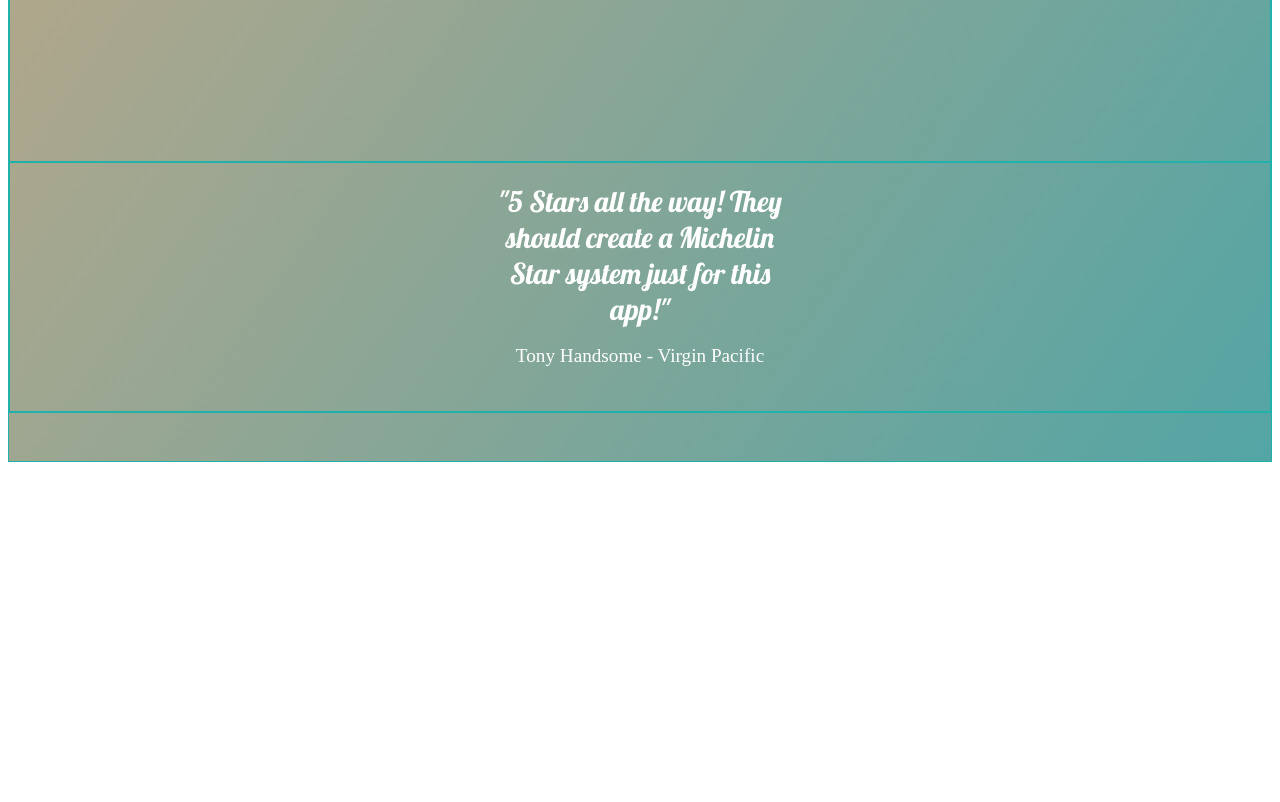
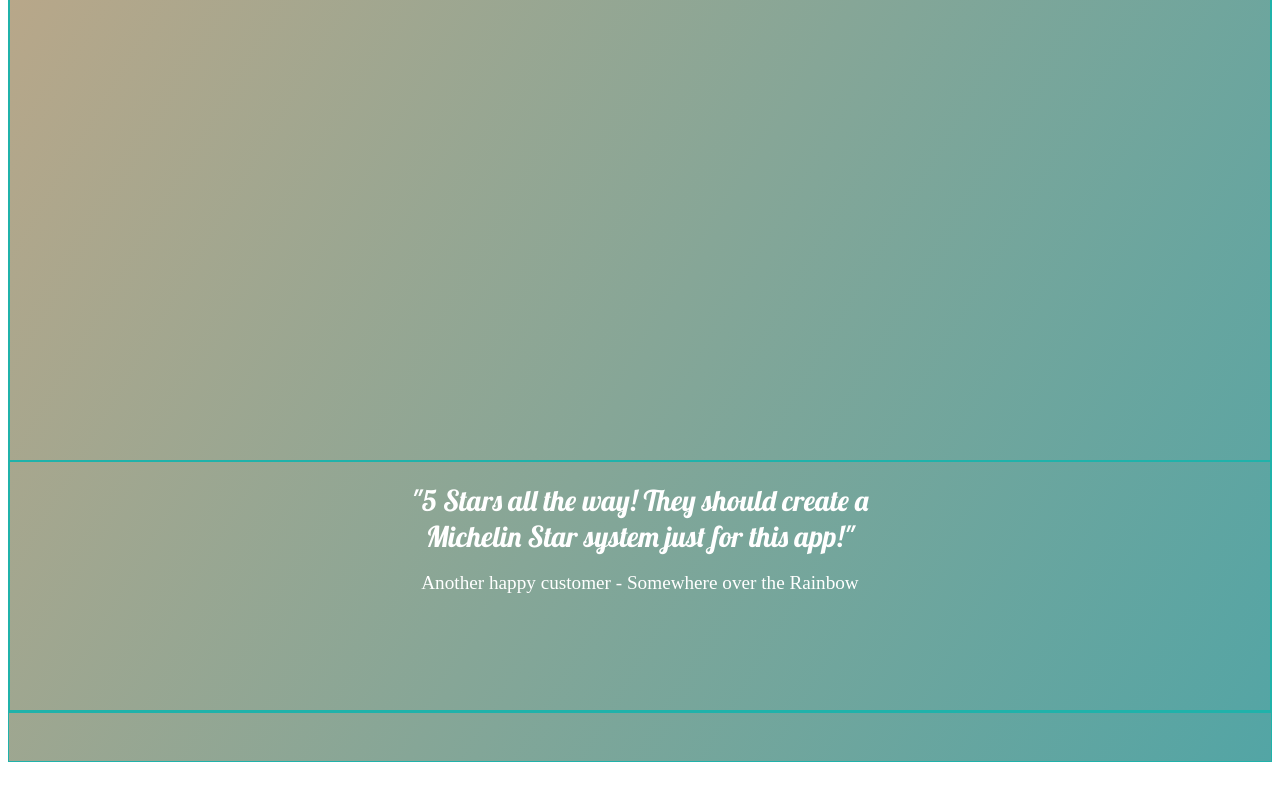
Before and after one commit to andrewjulio/Project-2-Landing-Page, a plain HTML site: page index.html in a window 1280 px wide. Shown: the part 1396-2198 px from the top of the page. Before the commit the page ends 1899 px from the top, so only its background shows below. Drawn offline with Linux system fonts and the light colour scheme.

Commit message:
Changed some of the text

```diff
--- a/script.js
+++ b/script.js
@@ -54,11 +54,16 @@ function createAbout() {
     const aboutText = document.createElement('div');
     const about = document.getElementById('content-about');
     aboutText.id = "aboutText";
-    aboutText.innerHTML = "<p>CompareStays is the ultimate app for your weekend getaways and holiday trips.</br>Pay less for more!</p>"
+    aboutText.innerHTML = "<p>CompareStays is the ultimate app for your weekend getaways, business and holiday trips.</br></br>Pay less for more by comparing holiday providers as well as host reviews across sites!</p>"
     about.appendChild(aboutText);
 }
 
 createAbout();
+
+
+function createFeat() {
+    const feat = document.createElement
+}
 
 function createTest() {
     const quoteBox = document.createElement('div');
@@ -68,16 +73,16 @@ function createTest() {
 
     const testimonials = [
         {
-            quote: "Best ever app to do whatever you want to do!",
+            quote: "Best holiday bookings app ever! Found the best bargain for an apartment rated 5 Stars and was more expensive on Boo-king.com than on AirRnR!",
             source: "Head of NewIndustryBuzzword - Fony"
         },
         {
-            quote: "Couldn't imagine how our business would function these days if we never had invested in BestApp!",
-            source: "Growth Marketing Head - Samesong Electronics"
+            quote: "These days I couldn't imagine how our business would function, if we never had invested in CompareStays! Not only did we increase passngers on flights but fully book our hotels.",
+            source: "Richard Handsome - Virgin Pacific"
         },
         {
             quote: "5 Stars all the way! They should create a Michelin Star system just for this app!",
-            source: "Tony Handsome - Virgin Pacific"
+            source: "Another happy customer - Somewhere over the Rainbow"
         }
     ];
 
@@ -102,7 +107,7 @@ function createTest() {
     let timer;
 
     function myTimer() {
-        timer = setInterval(printTest, 3500);
+        timer = setInterval(printTest, 4500);
     }
 
     myTimer();
--- a/style.css
+++ b/style.css
@@ -7,7 +7,7 @@
 .container {
     display: grid;
     grid-template-columns: 100%;
-    grid-template-rows: 50px 1750px 50px;
+    grid-template-rows: 50px 2050px 50px;
     grid-template-areas:
     "header"
     "content"
@@ -90,9 +90,6 @@ button {
 button:hover {
     color: rgb(150, 226, 154);
     background: white;
-    width: 125px;
-    height: 42px;
-    font-size: 1.05em;
 }
 
 
@@ -114,11 +111,11 @@ a:active {
     grid-area: content;
     display: grid;
     grid-template-columns: repeat(8, 1fr);
-    grid-template-rows: repeat(2, 250px) repeat(2, 500px) 250px;
+    grid-template-rows: repeat(2, 400px) repeat(2, 500px) 250px;
     grid-template-areas:
-    "app app at at at at at at"
-    "app app ft ft ft ft ft ft"
-    "reg reg reg reg reg reg reg reg"
+    "app app app at at at at at"
+    "app app app at at at at at"
+    "ft ft ft ft ft ft ft ft"
     "pr pr pr pr pr pr pr pr"
     "tt tt tt tt tt tt tt tt";
     justify-content: center;
@@ -149,10 +146,6 @@ a:active {
     grid-area: ft;
 }
 
-#content-download {
-    grid-area: reg;
-}
-
 #content-pricing {
     grid-area: pr;
 }
@@ -165,7 +158,7 @@ a:active {
 }
 
 #quoteBox {
-    width: 300px;
+    width: 500px;
     height: 300px;
     color: white;
     border-radius: 12px;
```
Also changed, not shown: save.png (added).
